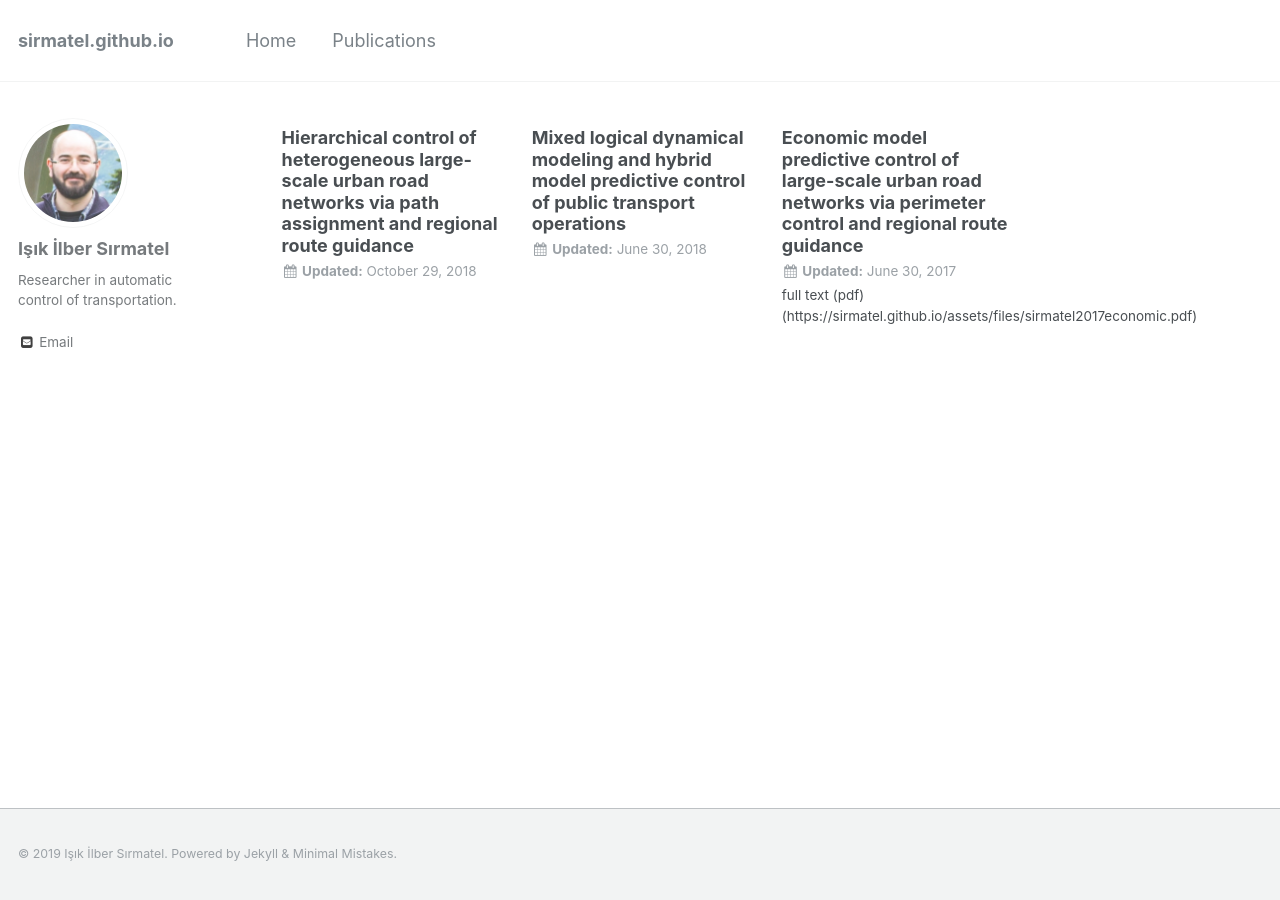
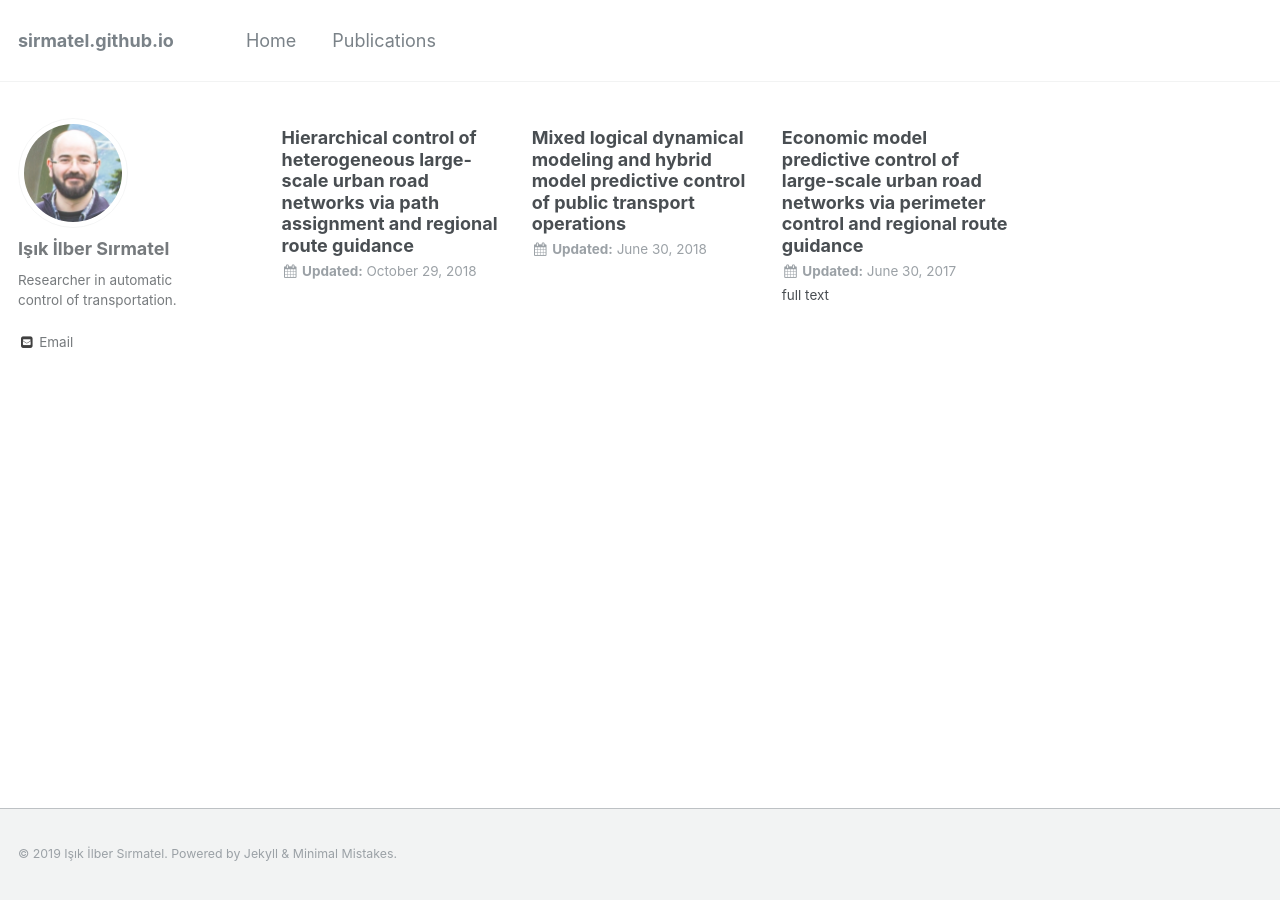
Before and after one commit to sirmatel/sirmatel.github.io, a Jekyll site: the page built from index.html, in a window 1280 px wide. Built offline with Jekyll 4.4.1, drawn with Linux system fonts in a browser that asks for light colours; the list of posts is cut into pages by our own code.

Commit message:
Update 2017-06-30-sirmatel2017.md

```diff
--- a/_posts/publications/2017-06-30-sirmatel2017.md
+++ b/_posts/publications/2017-06-30-sirmatel2017.md
@@ -7,7 +7,7 @@ date: '2017-06-30'
 layout: single
 category: publications
 author_profile: false
-excerpt: full text (pdf)(https://sirmatel.github.io/assets/files/sirmatel2017economic.pdf)
+excerpt: full text
 comments: false
 sidebar:
   nav:
```
